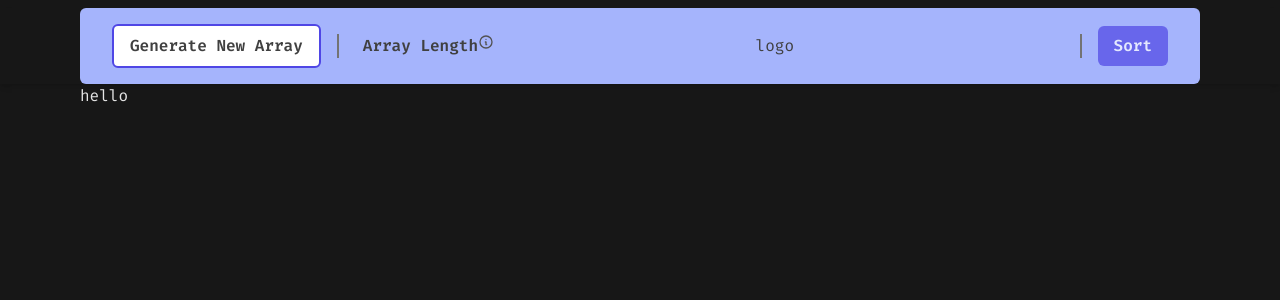
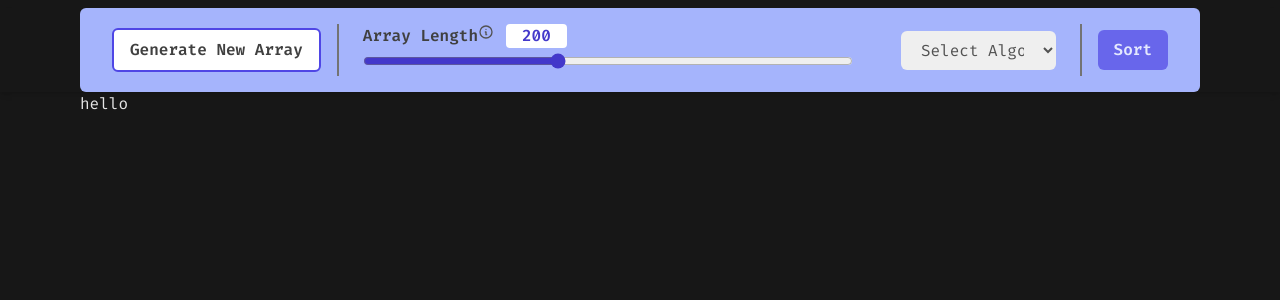
Before and after one commit to shawon-talukder/sorting-visualizer, a Next.js app: page / in a window 1280 px wide. Shown: the top 300 px of the page. Built offline with nearby package versions, Linux system fonts and the light colour scheme.

Commit message:
range value added

```diff
--- a/app/components/navbar/NavbarOptions.tsx
+++ b/app/components/navbar/NavbarOptions.tsx
@@ -1,32 +1,74 @@
 "use client";
+
 import { HiOutlineInformationCircle } from "react-icons/hi";
 
+import { useState } from "react";
 import Tooltip from "../ui/Tooltip";
 
+const MIN = 5;
+const MAX = 500;
+
 const NavbarOptions = () => {
+  const [rangeValue, setRangeValue] = useState(200);
+
   // array length tooltip label
   const lenTooltipLabel = (
     <p className="font-semibold text-sm">
+      <span>
         Array length and{" "}
         <span className="text-transparent bg-clip-text bg-gradient-to-r from-indigo-500 to-cyan-500">
           animation/sorting speed
         </span>{" "}
         are proportional corresponding to each other
+      </span>
     </p>
   );
 
   return (
-    <div className="hidden lg:flex items-center justify-between flex-1 border-neutral-500 border-x-[2px] px-6 mx-4">
-      <div className="flex flex-col gap-2">
-        <div className="flex flex-row justify-start w-full">
+    <div className="hidden lg:flex gap-2 items-center justify-between flex-1 border-neutral-500 border-x-[2px] px-6 mx-4">
+      <div className="flex flex-col gap-1 justify-center items-start w-full pr-10">
+        <div className="flex gap-3">
+          <div className="flex flex-row w-full">
             <label htmlFor="#" className="font-semibold text-sm lg:text-base">
               Array Length
             </label>
-          <Tooltip icon={HiOutlineInformationCircle} label={lenTooltipLabel} />
+            <Tooltip
+              icon={HiOutlineInformationCircle}
+              label={lenTooltipLabel}
+            />
+          </div>
+          <div className="px-4 bg-white rounded font-semibold text-indigo-700">
+            {rangeValue}
           </div>
         </div>
-      <div>logo</div>
-      <div></div>
+        <div className="w-full">
+          <input
+            list="data"
+            type="range"
+            min={MIN}
+            max={MAX}
+            value={rangeValue}
+            onChange={(e) => setRangeValue(parseInt(e.target.value))}
+            className="range cursor-pointer w-full accent-indigo-700 "
+          />
+        </div>
+      </div>
+      <div>
+        <select
+          className="w-full px-4 py-2 rounded-md outline-none focus:ring-2 focus:ring-indigo-600 text-neutral-600 cursor-pointer "
+          name="sort-selection"
+        >
+          <option value="" hidden>
+            Select Algorithm
+          </option>
+          <option value="selection_sort">Selection Sort</option>
+          <option value="insertion_sort">Insertion Sort</option>
+          <option value="bubble_sort">Bubble Sort</option>
+          <option value="merge_sort">Merge Sort</option>
+          <option value="quick_sort">Quick Sort</option>
+          <option value="heap_sort">Heap Sort</option>
+        </select>
+      </div>
     </div>
   );
 };
```
Lines whose indentation alone changed are shown as unchanged.
